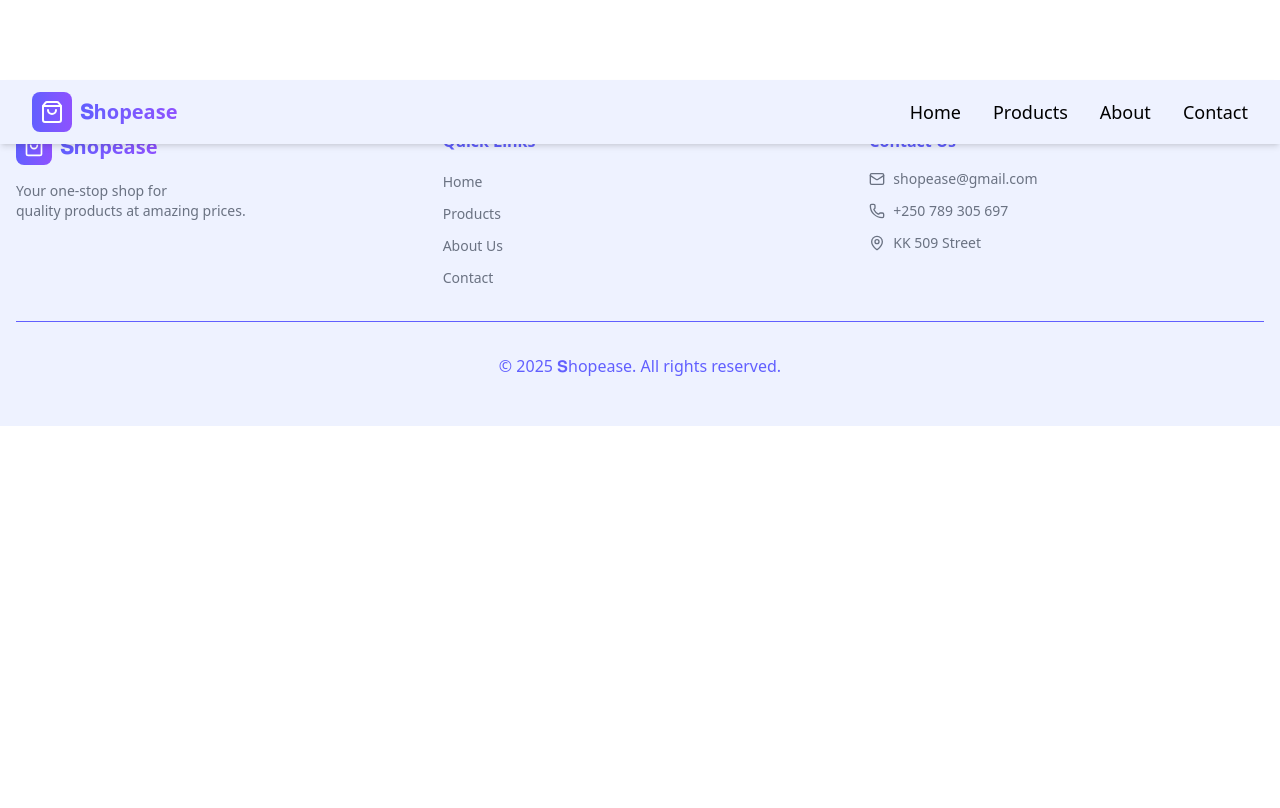
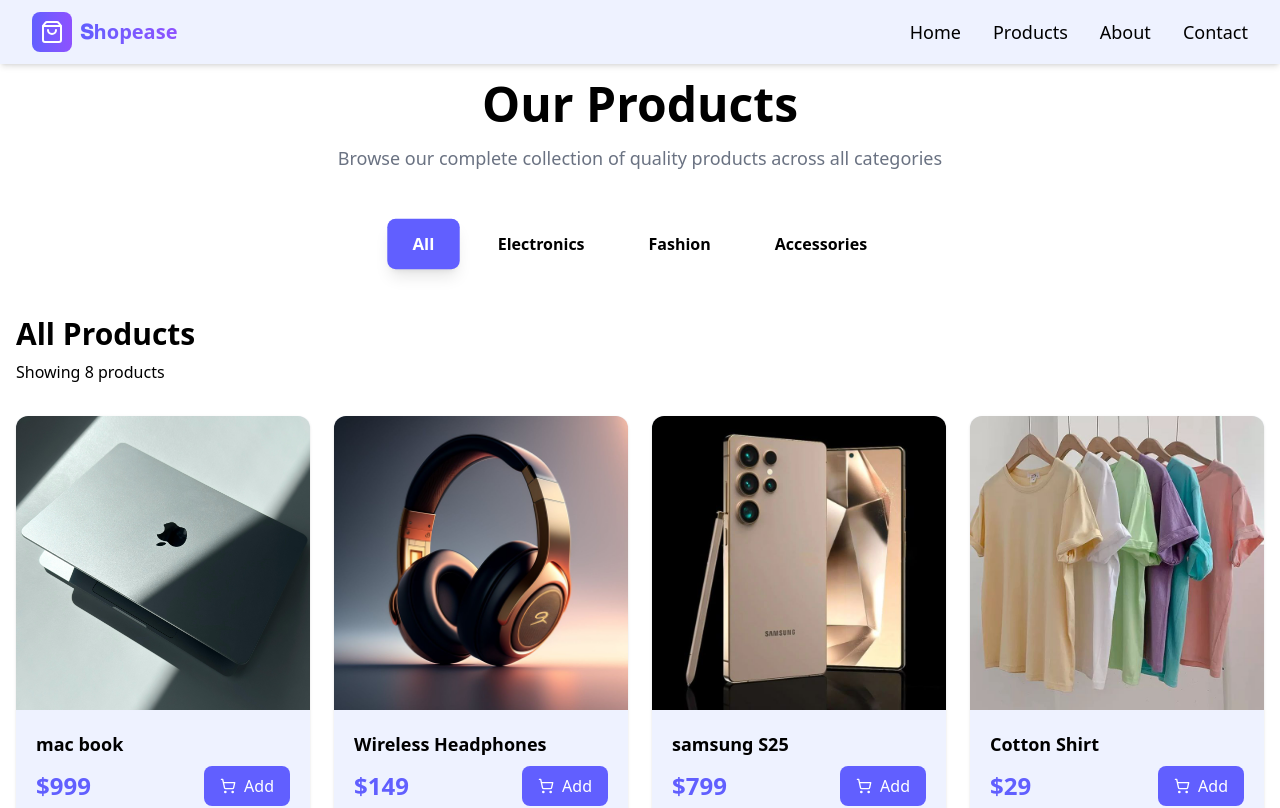
Before and after one commit to Iris-Ghislaine/ShopEase, a React (Vite) app in the folder shopEase/: page /products in a window 1280 px wide. Shown: the top 808 px of the page. Built offline with nearby package versions, Linux system fonts and the light colour scheme.

Commit message:
Added Products page with categories

```diff
--- a/shopEase/src/components/ProductCard.jsx
+++ b/shopEase/src/components/ProductCard.jsx
@@ -1,6 +1,6 @@
 import { ShoppingCart } from "lucide-react";
 
-const ProductCard = ({ image, name, price, category }) => {
+const ProductCard = ({ image, name, price }) => {
   const handleAddToCart = () => {
     console.log(`Added ${name} to cart`);
     alert(`${name} has been added to your cart!`);
@@ -14,11 +14,11 @@ const ProductCard = ({ image, name, price, category }) => {
           alt={name}
           className="w-full h-full object-cover group-hover:scale-110 transition-transform duration-300"
         />
-        {category && (
+        {/* {category && (
           <span className="absolute top-3 left-3 bg-indigo-500 text-indigo-500-foreground text-xs font-semibold px-3 py-1 rounded-full">
             {category}
           </span>
-        )}
+        )} */}
       </div>
 
       <div className="p-5">
--- a/shopEase/src/pages/Products.jsx
+++ b/shopEase/src/pages/Products.jsx
@@ -1,6 +1,74 @@
-function Products(){
-    return(
-console.log('this is Products')
-    )
-}
-export default Products
+import { useState } from "react";
+import ProductCard from "../components/ProductCard";
+
+
+const Products = () => {
+  const [selectedCategory, setSelectedCategory] = useState("All");
+  const data =[
+  { id: 1, name: 'mac book', price: 999, image: 'src/assets/macbook.jpg', category: 'Electronics' },
+  { id: 2, name: 'Wireless Headphones', price: 149, image: 'src/assets/officialheadset.jpg', category: 'Electronics' },
+  { id: 3, name: 'samsung S25', price: 799, image: 'src/assets/samsung.jpg', category: 'Electronics' },
+  { id: 4, name: 'Cotton Shirt', price: 29, image: 'src/assets/realtshirts.jpg', category: 'Fashion' },
+  { id: 5, name: 'Slim Jeans', price: 59, image: 'src/assets/slimjeans.jpg', category: 'Fashion' },
+  { id: 6, name: 'Summer Outfit', price: 45, image: 'src/assets/dress.jpg', category: 'Fashion' },
+  { id: 7, name: ' Watch', price: 199, image: 'src/assets/watch2.jpg', category: 'Accessories' },
+  { id: 8, name: 'earings', price: 10, image: 'src/assets/earings.jpg', category: 'Accessories' },
+];
+
+  // for getting category per category
+  const categories = ["All", ...new Set(data.map(p => p.category))];
+
+  // Filter products based on selected category
+  const filteredProducts = selectedCategory === "All"
+    ? data
+    : data.filter(p => p.category === selectedCategory);
+
+  return (
+    <div className="py-20">
+      <div className="container mx-auto px-4">
+        {/* Header */}
+        <div className="text-center mb-12">
+          <h1 className="text-4xl md:text-5xl font-bold mb-4">Our Products</h1>
+          <p className="text-lg text-gray-500 max-w-2xl mx-auto">
+            Browse our complete collection of quality products across all categories
+          </p>
+        </div>
+
+        {/* Category Filter Buttons */}
+        <div className="flex flex-wrap justify-center gap-4 mb-12">
+          {categories.map((category) => (
+            <button
+              key={category}
+              onClick={() => setSelectedCategory(category)}
+              className={`px-6 py-3 rounded-lg font-semibold transition-all ${
+                selectedCategory === category
+                  ? "bg-indigo-500 text-white shadow-lg scale-105"
+                  : "bg-muted text-foreground hover:bg-primary/10 hover:scale-105"
+              }`}
+            >
+              {category}
+            </button>
+          ))}
+        </div>
+
+        {/* Products Grid */}
+        <div className="mb-8">
+          <h2 className="text-2xl md:text-3xl font-bold mb-2">
+            {selectedCategory === "All" ? "All Products" : selectedCategory}
+          </h2>
+          <p className="text-muted-foreground">
+            Showing {filteredProducts.length} {filteredProducts.length === 1 ? "product" : "products"}
+          </p>
+        </div>
+
+        <div className="grid grid-cols-1 sm:grid-cols-2 lg:grid-cols-4 gap-6">
+          {filteredProducts.map((product) => (
+            <ProductCard key={product.id} {...product} />
+          ))}
+        </div>
+      </div>
+    </div>
+  );
+};
+
+export default Products;
```
